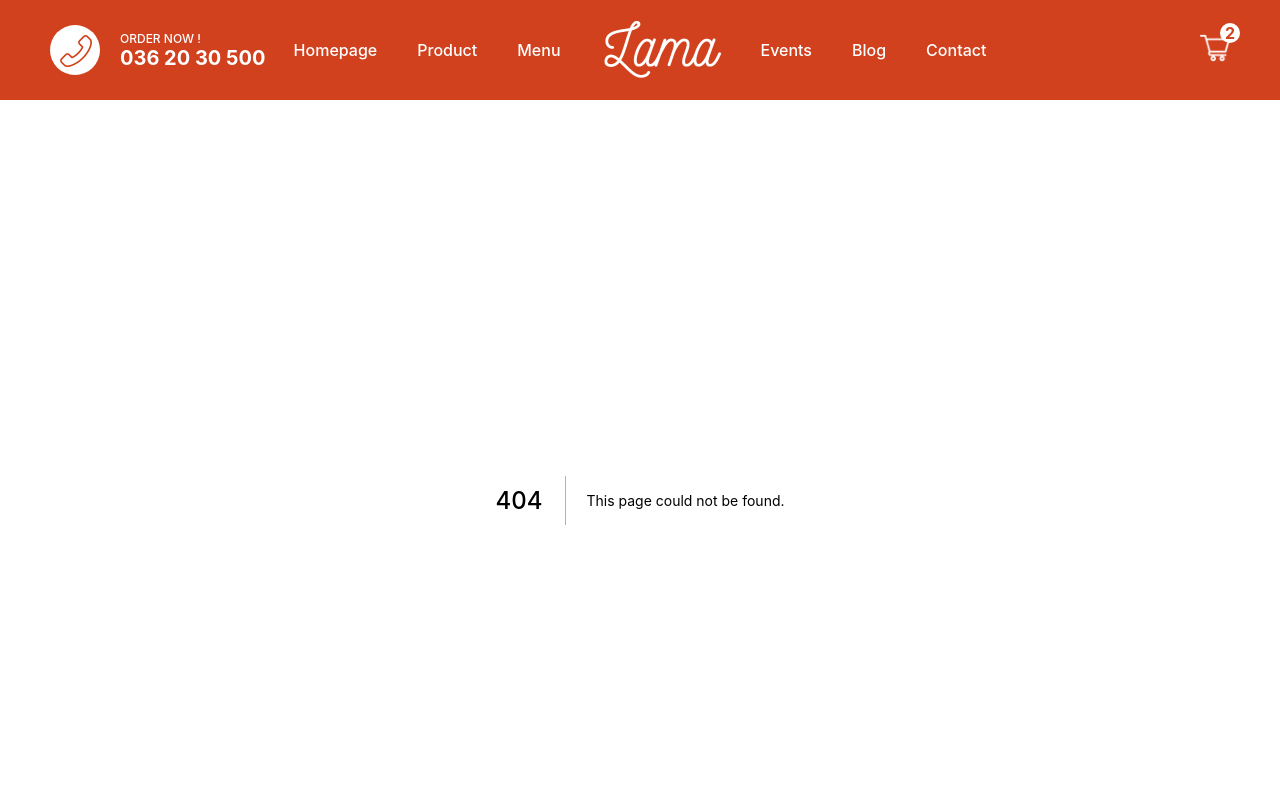
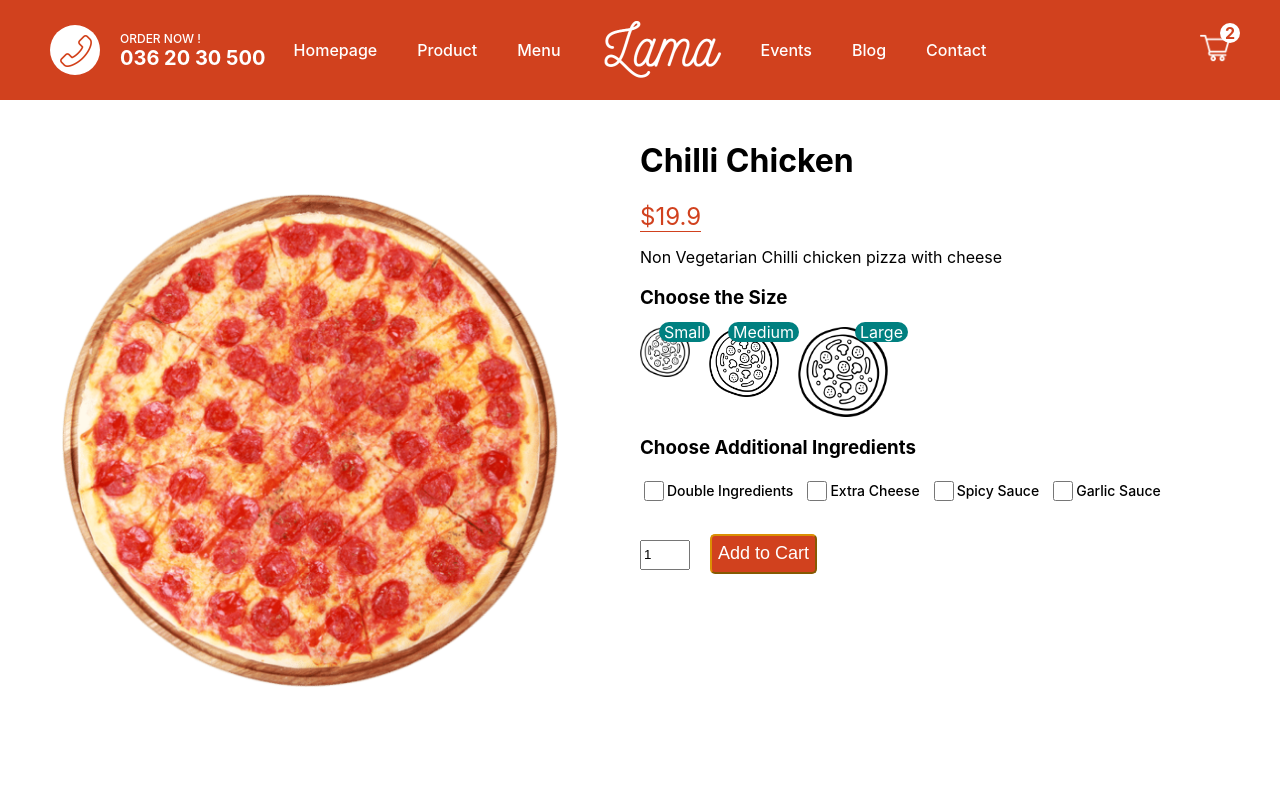
Before and after one commit to Sandamalt/onlinefoodorder_web, a Next.js app: page /product/1 in a window 1280 px wide. Before the commit this address had no page. Shown: the top 798 px of the page. Built offline with nearby package versions, Linux system fonts and the light colour scheme.

Commit message:
Completed Product page commit

```diff
--- /dev/null
+++ b/pages/product/[id].jsx
@@ -0,0 +1,83 @@
+import styles from "../../styles/Product.module.css";
+import Image from "next/image";
+import { useState } from "react";
+
+const Product = () => {
+
+    const [size, setSize] = useState(0);
+    const pizza ={
+        id:1,
+        img: "/img/pizza.png",
+        name: "Chilli Chicken",
+        price: [19.9 , 23.9 , 27.9],
+        desc: "Non Vegetarian Chilli chicken pizza with cheese"
+    };
+
+
+
+    return (
+
+        <div className={styles.container}>
+            <div className={styles.left}>
+            <div className={styles.imgContainer}>
+                <Image src={pizza.img} layout="fill" objectFit="contain" alt="" /> </div>
+            </div>
+            <div className={styles.right}>
+            <h1 className={styles.title}> {pizza.name}</h1>
+            <span className={styles.price}>${pizza.price[size]} </span>
+            <p className={styles.desc}> {pizza.desc} </p>
+            <h3 className={styles.choose}> Choose the Size </h3>
+            <div className={styles.sizes}>
+            <div className={styles.size}  onClick={()=> setSize(0)}  >
+                 <Image src="/img/size.png" alt="" layout="fill" />
+                 <span className={styles.number}> Small </span>
+
+                 </div>
+
+                 <div className={styles.size} onClick={()=> setSize(1)}>
+                 <Image src="/img/size.png" alt="" layout="fill" />
+                 <span className={styles.number}> Medium </span>
+
+                 </div>
+
+                 <div className={styles.size} onClick={()=> setSize(2)}>
+                 <Image src="/img/size.png" alt="" layout="fill" />
+                 <span className={styles.number}> Large </span>
+
+                    </div>
+                </div>
+                    <h3 className={styles.choose}> Choose Additional Ingredients </h3>
+                <div className={styles.ingredients}>
+                    <div className={styles.option}>
+                        <input type="checkbox" id="double" name="double" className={styles.checkbox} />
+                        <label htmlFor="double" > Double Ingredients </label>
+                    </div>
+
+                    <div className={styles.option}>
+                        <input type="checkbox" id="cheese" name="cheese" className={styles.checkbox} />
+                        <label htmlFor="double" > Extra Cheese </label>
+                    </div>
+
+                    <div className={styles.option}>
+                        <input type="checkbox" id="spicy" name="spicy" className={styles.checkbox} />
+                        <label htmlFor="double" > Spicy Sauce </label>
+                    </div>
+
+                    <div className={styles.option}>
+                        <input type="checkbox" id="garlic" name="garlic" className={styles.checkbox} />
+                        <label htmlFor="double" > Garlic Sauce  </label>
+                    </div>
+
+                </div>
+                 <div className={styles.add}>
+                    <input type="number" defaultValue={1} className={styles.quantity}/>
+                    <button className={styles.button}> Add to Cart</button>
+                    </div>
+            </div>
+        </div>
+
+
+    )
+}
+
+export default Product;
--- /dev/null
+++ b/styles/Product.module.css
@@ -0,0 +1,110 @@
+.container{
+    height: calc(100vh - 100px);
+    display: flex;
+
+}
+
+.left{
+    flex: 1;
+    height: 100%;
+    align-items: center;
+    justify-content: center;
+}
+
+.right{
+    flex: 1;
+    padding: 20px;
+
+}
+
+.imgContainer{
+    width: 80%;
+    height: 80%;
+    position: relative;
+    margin-top: 10%;
+    margin-left: 10%;
+
+    }
+
+    .price{
+        color: #d1411e;
+        font-size: 24px;
+        font-weight: 400;
+        border-bottom: 1px solid #d1411e;
+    }
+
+    .sizes{
+        width: 40%;
+        display: flex;
+        justify-content:space-between ;
+    }
+
+    .size{
+        width: 50px;
+        height: 50px;
+        position: relative;
+        cursor: pointer;
+
+    }
+
+    .size:nth-child(2){
+        width: 70px;
+        height: 70px;
+
+    }
+
+    .size:last-child{
+        height: 90px;
+        width: 90px;
+    }
+
+    .number{
+        position: absolute;
+        top: -5px;
+        right: -20px;
+        background-color: teal;
+        color: white;
+        padding: 0 5px;
+        border-radius: 10px;
+    }
+
+    .ingredients{
+        display: flex;
+        margin-bottom: 30px;
+
+    }
+
+    .option{
+        display: flex;
+        align-items: center;
+        margin-right: 10px;
+        font-size: 14px;
+        font-weight: 500;
+    }
+
+    .checkbox{
+        width: 20px;
+        height: 20px;
+    }
+
+    .quantity{
+        width: 50px;
+        height: 30px;
+
+    }
+
+    .button{
+        height: 40px;
+
+         margin-left: 20px;
+        background-color: #d1411e;
+        color: white;
+        border-radius: 5px;
+        border-color: rgb(219, 144, 4);
+        cursor: pointer;
+        font-weight: 500;
+        font-size: 18px;
+
+
+
+    }
```
